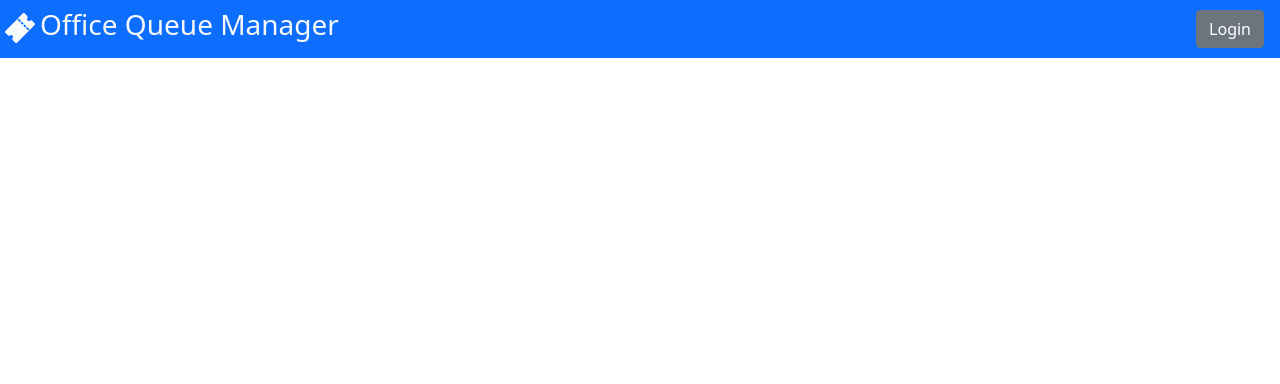
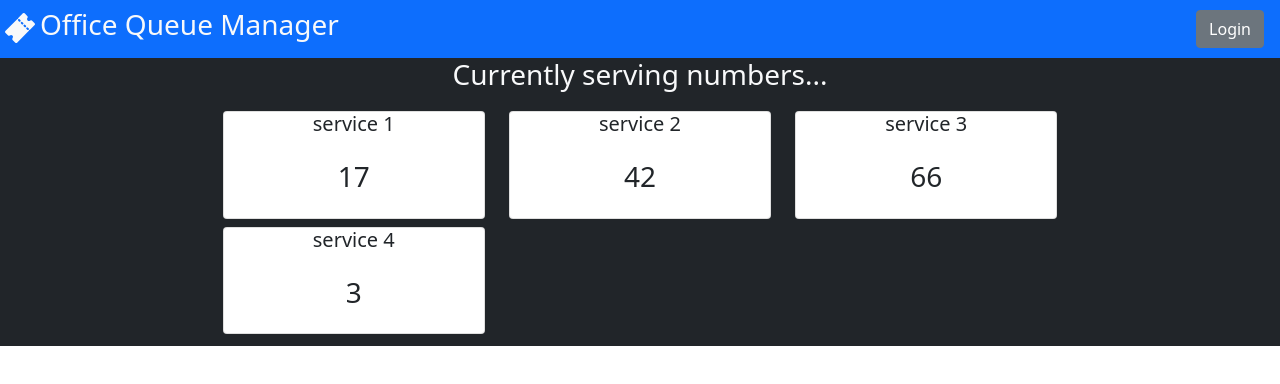
Before and after one commit to ISS-P06/office-queue-management, a React (Create React App) app in the folder client/: page /home in a window 1280 px wide. Shown: the top 384 px of the page. Built offline with nearby package versions, Linux system fonts and the light colour scheme; no server answers.

Commit message:
Fleshed out TicketDashboard and related components

```diff
--- a/client/src/App.js
+++ b/client/src/App.js
@@ -5,6 +5,7 @@ import { api_login, api_logout, api_getUserInfo } from './api';
 import { Row, Col, Container } from 'react-bootstrap';
 import { useState, useEffect } from 'react';
 import AppNavbar from './components/AppNavbar';
+import TicketDashboard from './components/TicketDashboard';
 
 function App() {
   // loggedIn: whether the user is logged in or not
@@ -164,7 +165,7 @@ function App() {
                 configDone={configDone}
               />
             ) : (
-              <div />
+              <TicketDashboard/>
             )}
           </Route>
 
--- a/client/src/api.js
+++ b/client/src/api.js
@@ -31,6 +31,25 @@ const api_logout = () => {
     });
 };
 
+const api_getQueueData = async () => {
+  try {
+    const res = await axios.get('/api/getQueueData');
+    if (res.data.id) {
+      return res.data;
+    } else {
+      throw res.data.message;
+    }
+  } catch (err) {
+    if (err.response.data.message) {
+      throw new Error(err.response.data.message);
+    } else if (err.response.data.error) {
+      throw new Error(err.response.data.error);
+    } else {
+      throw new Error('Error: could not get queue data');
+    }
+  }
+};
+
 const api_getUserInfo = async () => {
   try {
     const res = await axios.get('/api/sessions/current');
@@ -50,4 +69,4 @@ const api_getUserInfo = async () => {
   }
 };
 
-export { api_login, api_logout, api_getUserInfo };
+export { api_login, api_logout, api_getUserInfo, api_getQueueData };
--- a/client/src/components/TicketDashboard.js
+++ b/client/src/components/TicketDashboard.js
@@ -1,51 +1,196 @@
-import { Row, Col, Container,  } from 'react-bootstrap';
-import { useState } from 'react';
+import { Row, Col, Container, Card } from 'react-bootstrap';
+import { useEffect, useState } from 'react';
+import { api_getQueueData } from '../api';
 
 const services = [
         {id: 1, name: "service 1", currentTicket: 17, update: false},
-        {id: 2, name: "service 2", currentTicket: 42, update: false},
-        {id: 3, name: "service 3", currentTicket: 66, update: false}
+        {id: 2, name: "service 2", currentTicket: 42, update: true},
+        {id: 3, name: "service 3", currentTicket: 66, update: false},
+        {id: 4, name: "service 4", currentTicket: 3, update: false}
     ];
 
-function TicketDashboard(props) {
-    const [serviceData, setServiceData] = useState(services);
+function TicketDashboard() {
+    const [queueData, setQueueData] = useState(services);
+    const [queueDataChunks, setQueueDataChunks] = useState([]);
+    let splo = 0;
+
+    const getQueueData = async () => {
+        try {
+            const data = services;//await api_getQueueData();
+            let newData;
+
+            if (data.length == queueData.length) {
+                // if the lengths are the same, update the data contained in the
+                // current array
+                newData = queueData;
+                for (let i = 0; i < data.length; i++) {
+                    if (data[i].currentTicket != newData[i].currentTicket) {
+                        // if the ticket number has changed, set update to true
+                        // to make it blink
+                        newData[i].currentTicket = data[i].currentTicket;
+                        newData[i].update = true;
+                    }
+
+                    newData[i].name = data[i].name;
+                }
+            }
+            else {
+                // otherwise, it means that either it's the first request for data
+                // or the number of counters has changed (i.e. the system has been reset)
+                for (let d of data) {
+                    d.update = true;
+                }
+                newData = data;
+            }
+
+            newData.sort((a, b) => {
+                    return (a.id - b.id);
+                });
+
+            console.log(newData);
+
+            setQueueData(newData);
+        } catch(err) {
+            console.error(err);
+        }
+
+        splo++;
+        console.log("ao" + splo);
+    };
 
     useEffect(() => {
-
+        setInterval(() => getQueueData(), 5000);
     }, []);
 
+    useEffect(() => {
+        let chunkSize = 3;
+        let newData = [];
+
+        // split up the service data array into chunks, each with size 3 at most
+        for (let i = 0; i < queueData.length; i += chunkSize) {
+            newData.push(queueData.slice(i, i + chunkSize));
+        }
+
+        console.log("ao part 2 - electric boogaloo");
+        console.log(newData);
+        setQueueDataChunks(newData);
+    }, [queueData]);
+
     return (
-        <Container >
+        <>
+        <Row className="text-light">
+            <h3>
+                Currently serving numbers...
+            </h3>
+        </Row>
+
+        <Row className='p-2' fluid>
             <Col xs={2}/>
-            <Col>
-
+            <Col xs={8}>
+                {
+                    queueData.length <= 0 ?
+                    <Row>
+                        No queue data found
+                    </Row>
+                    :
+                    queueDataChunks.map((s, i) => {
+                        console.log("spatola" + i);
+                        console.log(s);
+                        return (
+                            <TicketPanelRow
+                                key = {i}
+                                ticketDataArray = {s}
+                                />
+                        )
+                    })
+                }
             </Col>
             <Col xs={2}/>
-        </Container>
+        </Row>
+        </>
     );
 }
 
 function TicketPanel(props) {
-    const ticketNumber = props.ticketNumber;
-    const serviceName = props.serviceName;
+    /*
+        ticketData contains:
+        - id
+        - currentTicket
+        - name
+        - update
+    */
+    const ticketData = props.ticketData;
+    /*
+        blinkState; whether the number should be shown or not
+        true = show
+        false = don't show
+    */
+    const [blinkState, setBlinkState] = useState(true);
+    const [mustUpdate, setMustUpdate] = useState(false);
+    const [loaded, setLoaded] = useState(false);
+    let nOfBlinks = 10;
+
+    const stopBlink = () => {
+        setBlinkState(true);
+        nOfBlinks = 10;
+    }
+
+    const blinkNumber = () => {
+        setBlinkState(!blinkState);
+        nOfBlinks--;
+
+        if (nOfBlinks <= 0) {
+            stopBlink();
+        }
+        else {
+            setTimeout(blinkNumber(), 500);
+        }
+    }
+
+    useEffect(() => {
+
+    }, );
+
+    // useEffect used to make the number blink in case of an update
+    useEffect(() => {
+        if (mustUpdate) {
+            nOfBlinks = 10;
+            blinkNumber();
+        }
+    }, [mustUpdate]);
 
     return (
-        <Container>
-            <Col xs={4}>
+        <Col xs={4}>
+            <Card>
+                <Card.Title>
+                    {ticketData.name}
+                </Card.Title>
+                <Card.Body>
+                    <h3>
+                        {blinkState? ticketData.currentTicket : ' '}
+                    </h3>
+                </Card.Body>
+            </Card>
+        </Col>
 
-            </Col>
-        </Container>
     );
 }
 
 function TicketPanelRow(props) {
-    const ticketData = props.ticketData;
+    const ticketDataArray = props.ticketDataArray;
 
-    return(
-        <Container>
-
-        </Container>
-    )
+    return (
+        <Row className="pt-1 pb-1">
+            {
+                ticketDataArray.map((t, i) => {
+                    return (
+                        <TicketPanel
+                            ticketData={t}/>
+                    );
+                })
+            }
+        </Row>
+    );
 }
 
 export default TicketDashboard;
```
Also changed, not shown: 2 other files (tests, documents, lock files or other folders).
